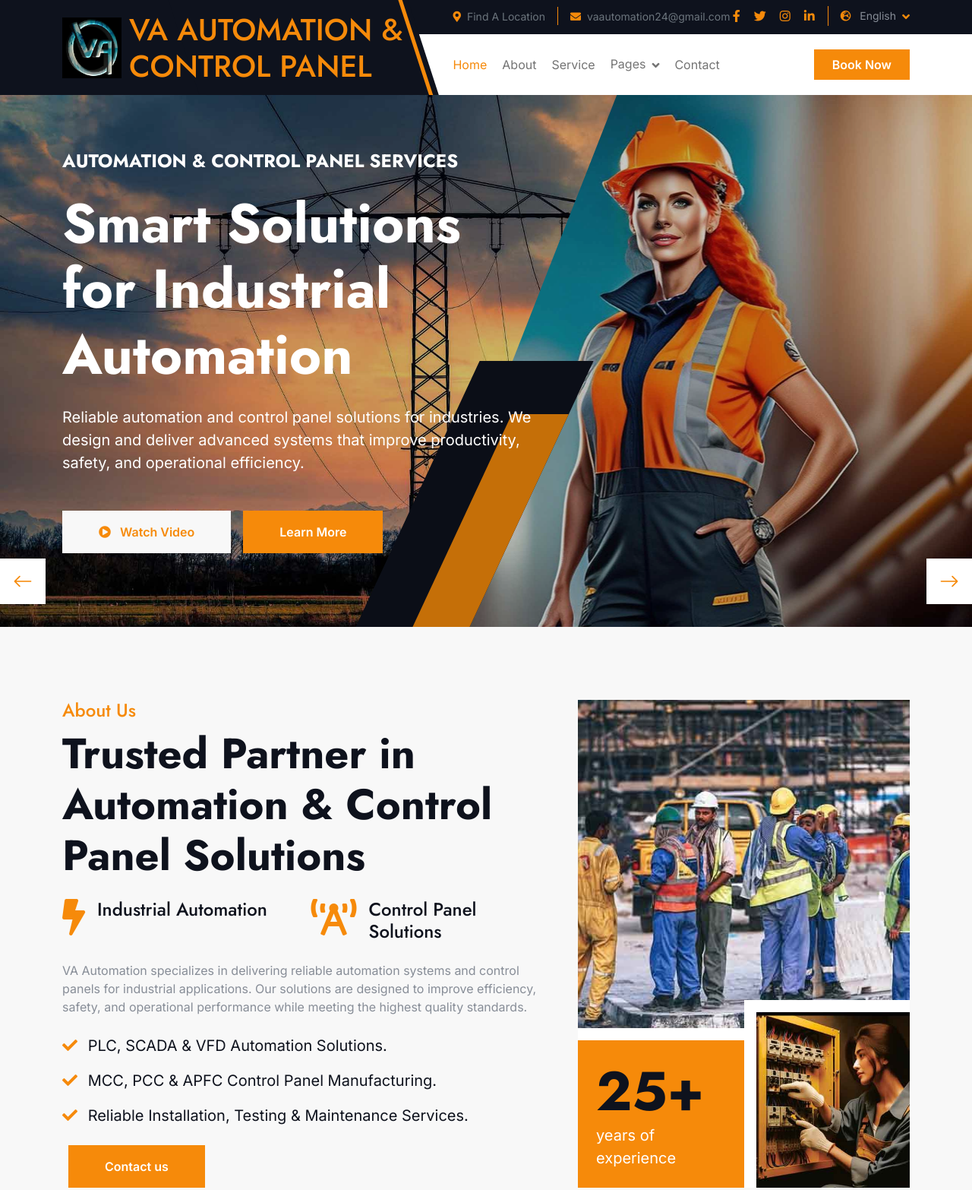
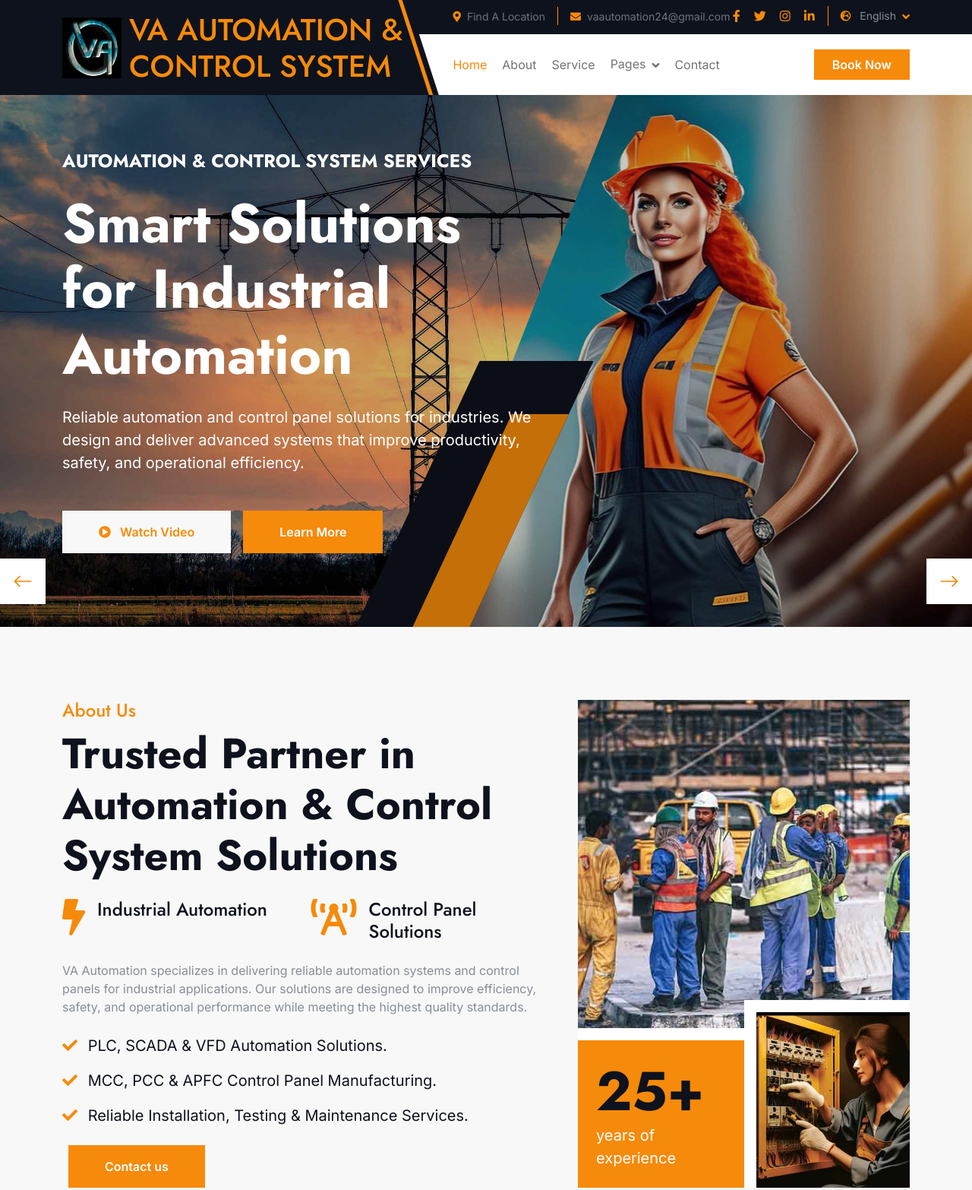
Before and after one commit to amitkumarsingh12345/va-automation-website, a plain HTML site: page index.html in a window 1280 px wide. Shown: the top 1566 px of the page at 76% size. Drawn offline with nearby package versions, Linux system fonts and the light colour scheme; a web font is replaced by a local one.

Commit message:
Update index.html

```diff
--- a/index.html
+++ b/index.html
@@ -3,7 +3,7 @@
 
 <head>
     <meta charset="utf-8">
-    <title>VA AUTOMATION & CONTROL PANEL</title>
+    <title>VA AUTOMATION & CONTROL SYSTEM</title>
     <meta content="width=device-width, initial-scale=1.0" name="viewport">
     <meta content="" name="keywords">
     <meta content="" name="description">
@@ -50,7 +50,7 @@
             <div class="d-flex align-items-center h-100">
                 <a href="#" class="navbar-brand d-flex align-items-center" style="height: 125px;">
                     <img src="./img/vautologo.png" alt="" style="height: 80px; width: auto; margin-right: 10px;">
-                    <h1 class="text-primary mb-0">VA AUTOMATION &<br>CONTROL PANEL</h1>
+                    <h1 class="text-primary mb-0">VA AUTOMATION &<br>CONTROL SYSTEM</h1>
                 </a>
             </div>
             <div class="w-100 h-100">
@@ -95,7 +95,7 @@
                 <div class="nav-bar px-0 py-lg-0" style="height: 80px;">
                     <nav class="navbar navbar-expand-lg navbar-light d-flex justify-content-lg-end">
                         <a href="#" class="navbar-brand-2">
-                            <h1 class="text-primary mb-0"><i class="fas fa-bolt"></i>VA AUTOMATION & CONTROL PANEL</h1>
+                            <h1 class="text-primary mb-0"><i class="fas fa-bolt"></i>VA AUTOMATION & CONTROL SYSTEM</h1>
                             <!-- <img src="img/logo.png" alt="Logo"> -->
                         </a>
                         <button class="navbar-toggler" type="button" data-bs-toggle="collapse"
@@ -141,7 +141,7 @@
                     <div class="row g-4 align-items-center">
                         <div class="col-lg-7 animated fadeInLeft">
                             <div class="text-sm-center text-md-start">
-                                <h4 class="text-white text-uppercase fw-bold mb-4">Automation & Control Panel Services
+                                <h4 class="text-white text-uppercase fw-bold mb-4">Automation & Control System Services
                                 </h4>
                                 <h1 class="display-2 text-white mb-4">Smart Solutions for Industrial Automation</h1>
                                 <p class="mb-5 fs-5">Reliable automation and control panel solutions for industries. We
@@ -167,7 +167,7 @@
                     <div class="row g-4 align-items-center">
                         <div class="col-lg-7 animated fadeInLeft">
                             <div class="text-sm-center text-md-start">
-                                <h4 class="text-white text-uppercase fw-bold mb-4">Automation & Control Panel Services
+                                <h4 class="text-white text-uppercase fw-bold mb-4">Automation & Control System Services
                                 </h4>
                                 <h1 class="display-2 text-white mb-4">Smart Solutions for Industrial Automation</h1>
                                 <p class="mb-5 fs-5">Reliable automation and control panel solutions for industries. We
@@ -197,7 +197,7 @@
                 <div class="col-lg-7 wow fadeInLeft" data-wow-delay="0.2s">
                     <div class="h-100">
                         <h4 class="text-primary">About Us</h4>
-                        <h1 class="display-4 mb-4">Trusted Partner in Automation & Control Panel Solutions</h1>
+                        <h1 class="display-4 mb-4">Trusted Partner in Automation & Control System Solutions</h1>
                         <div class="row g-4 mb-4">
                             <div class="col-md-6">
                                 <a href="#" class="d-flex">
@@ -256,7 +256,7 @@
             <div class="d-flex flex-column mx-auto text-center mb-5 wow fadeInUp" data-wow-delay="0.2s"
                 style="max-width: 800px;">
                 <h4 class="text-primary">Our Services</h4>
-                <h1 class="display-4 mb-4">Complete Automation & Control Panel Solutions</h1>
+                <h1 class="display-4 mb-4">Complete Automation & Control System Solutions</h1>
                 <p class="mb-0"> We provide reliable automation and control panel services tailored to industrial needs.
                     From design and manufacturing to installation and maintenance, our solutions help improve
                     efficiency, safety, and operational performance.
@@ -599,7 +599,7 @@
                     <div class="footer-item">
                         <a href="#" class="d-flex align-items-center mb-3" style="text-decoration: none;">
                             <img src="./img/vautologo.png" alt="" style="height: 80px; width: auto; margin-right: 10px;">
-                            <h1 class="text-primary mb-0" style="font-size: 1.5rem; line-height: 1.2;">VA AUTOMATION &<br>CONTROL PANEL</h1>
+                            <h1 class="text-primary mb-0" style="font-size: 1.5rem; line-height: 1.2;">VA AUTOMATION &<br>CONTROL SYSTEM</h1>
                         </a>
                         <p class="mb-3">Reliable automation and control panel solutions for industrial efficiency
                             and performance. We design, manufacture, and deliver advanced systems that enhance
```
